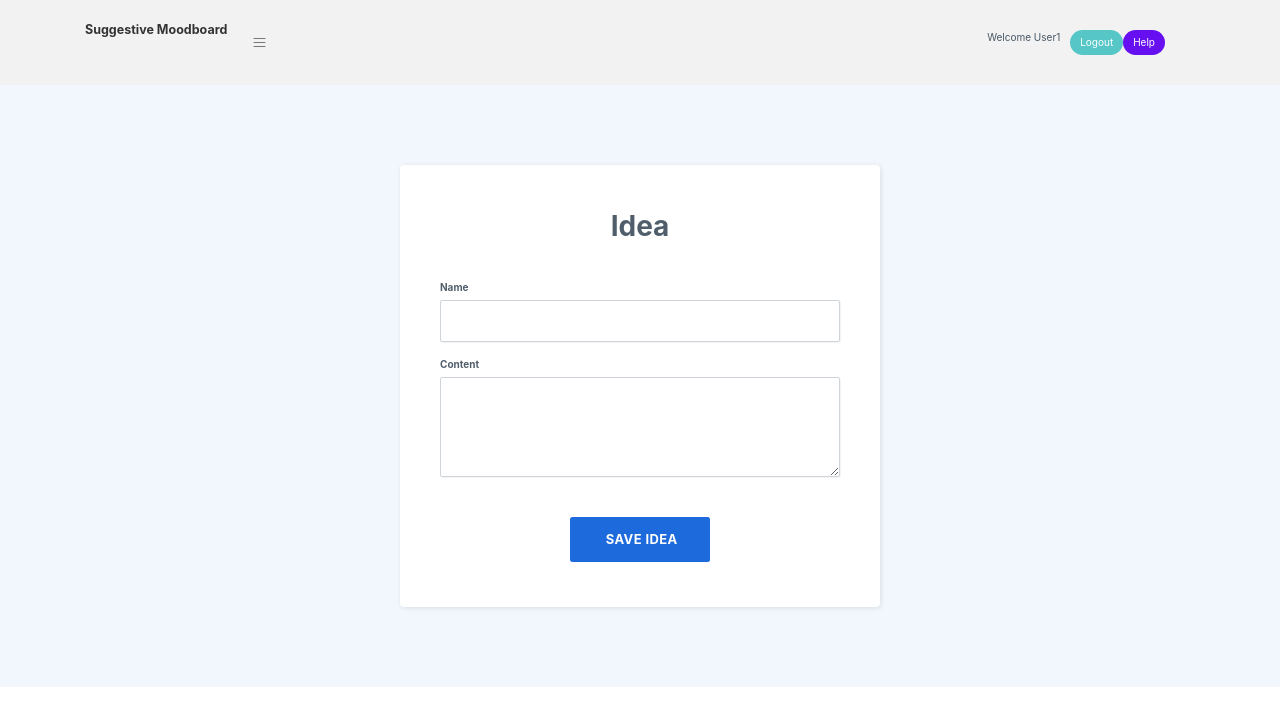
After one commit to George9Waller/SuggestiveMoodBoard, a Flask app: page /1/new-idea in a window 1280 px wide. The commit adds this page. Shown: the top 726 px of the page. Run offline with Flask 2, Linux system fonts and the light colour scheme; a user stored in the database is signed in; some libraries are stand-ins or nearby versions.

Commit message:
Phase 3 - Added Idea model and idea creation route. board.html also now displays all ideas linked to that board in rows of 4 columns. Added idea deletion to board deletion to remove all ideas linked to a board which is deleted.

```diff
--- a/Forms/forms_site.py
+++ b/Forms/forms_site.py
@@ -1,5 +1,5 @@
 from flask_wtf import FlaskForm
-from wtforms import StringField, PasswordField, SelectField, BooleanField
+from wtforms import StringField, PasswordField, SelectField, BooleanField, TextAreaField
 from wtforms.validators import DataRequired, Regexp, ValidationError, Email, Length, EqualTo
 from wtforms.fields.html5 import DateField
 
@@ -34,3 +34,22 @@ class NewBoard(FlaskForm):
 class DeleteBoardForm(FlaskForm):
     """Form for deleting a board with confirmation checkbox"""
     confirm = BooleanField('Confirm you want to delete this board', validators=[DataRequired()])
+
+
+class IdeaForm(FlaskForm):
+    """Form for editing or creating an idea"""
+    name = StringField(
+        'Name',
+        validators=[
+            DataRequired(),
+            Length(min=1, max=30, message="Name must be max 30 characters")
+        ]
+    )
+
+    content = TextAreaField(
+        'Content',
+        validators=[
+            DataRequired(),
+            Length(min=1, max=1000, message="Content cannot be over 1000 characters")
+        ]
+    )
--- a/app.py
+++ b/app.py
@@ -147,6 +147,8 @@ def delete_board(boardid):
             else:
                 flash("Board Deleted", "success")
                 models.Board.delete_by_id(boardid)
+                # deletes all ideas associated with the board
+                models.Idea.delete().where(models.Idea.Board == models.Board.get_board(boardid))
                 return redirect(url_for('index'))
         # if the form is not valid - checks if the board exists to reload the form or redirects the user to index
     else:
@@ -156,6 +158,28 @@ def delete_board(boardid):
         except models.DoesNotExist:
             flash("Board does not exist", "error")
             return redirect(url_for('index'))
+
+
+@app.route('/<int:boardid>/<int:ideaid>', methods=['GET', 'POST'])
+@login_required
+def edit_idea(boardid, ideaid):
+    """edit an existing idea"""
+    form = forms_site.IdeaForm()
+
+
+@app.route('/<int:boardid>/new-idea', methods=['GET', 'POST'])
+@login_required
+def new_idea(boardid):
+    """create new idea"""
+    form = forms_site.IdeaForm()
+    print("Requested idea")
+    if form.validate_on_submit():
+        flash("Idea Created", "success")
+        models.Idea.create(Name=form.name.data.strip(), Content=form.content.data.strip(),
+                           Board=models.Board.get_board(boardid))
+        return redirect('/{}'.format(boardid))
+    # reloads page on unsuccessful form
+    return render_template('idea.html', form=form)
 
 
 @app.route('/')
--- a/models.py
+++ b/models.py
@@ -53,6 +53,13 @@ class Board(Model):
         """returns the board matching the supplied id"""
         return Board.get(Board.id == self)
 
+    def get_ideas(self):
+        """returns all the ideas associated with the board"""
+        try:
+            return Idea.select().where(Idea.Board == self)
+        except DoesNotExist:
+            return None
+
     @classmethod
     def create_board(cls, user, name, venuesize='Small', eventdate=datetime.date.today):
         """class method to create a new board"""
@@ -67,7 +74,19 @@ class Board(Model):
             raise ValueError('Invalid details')
 
 
+class Idea(Model):
+    """Idea Model"""
+    id = PrimaryKeyField()
+    Board = ForeignKeyField(Board, related_name='ideas')
+    Name = CharField(max_length=30)
+    Content = TextField()
+
+    class Meta:
+        database = DATABASE
+        order_by = ('Board',)
+
+
 def initialise():
     DATABASE.connect()
-    DATABASE.create_tables([User, Board], safe=True)
+    DATABASE.create_tables([User, Board, Idea], safe=True)
     DATABASE.close()
--- /dev/null
+++ b/templates/idea.html
@@ -0,0 +1,33 @@
+{% extends "index.html" %}
+{% from 'macros.html' import render_field %}
+
+{% block title %}Idea{% endblock %}
+
+{% block head %}
+    {% block styles %}
+        {{ super() }}
+        <link rel="stylesheet" href="{{ url_for('.static', filename='/css/Navigation-with-Button.css') }}">
+        <link rel="stylesheet" href="{{ url_for('.static', filename='/css/Contact-Form-Clean.css') }}">
+    {% endblock %}
+{% endblock %}
+
+{% block content %}
+    {% block nav %}
+        {{ super() }}
+    {% endblock %}
+    {% block pagecontent %}
+        <div class="contact-clean">
+        <form method="post" action="" form="form">
+        {{ form.hidden_tag() }}
+            <h2 class="text-center">Idea</h2>
+            <div class="form-group">
+                {{ form.name.label }}{{ form.name(class="form-control") }} <br>
+                {{ form.content.label }} {{ form.content(class="form-control") }} <br>
+            </div>
+            <div class="form-group" style="text-align: center;">
+                <div class="col"><button class="btn btn-primary" type="submit" style="text-align: center;">&nbspSave Idea</button></div>
+            </div>
+        </form>
+    </div>
+    {% endblock %}
+{% endblock %}
```
Also changed, not shown: templates/board.html (+28 -1 lines).
